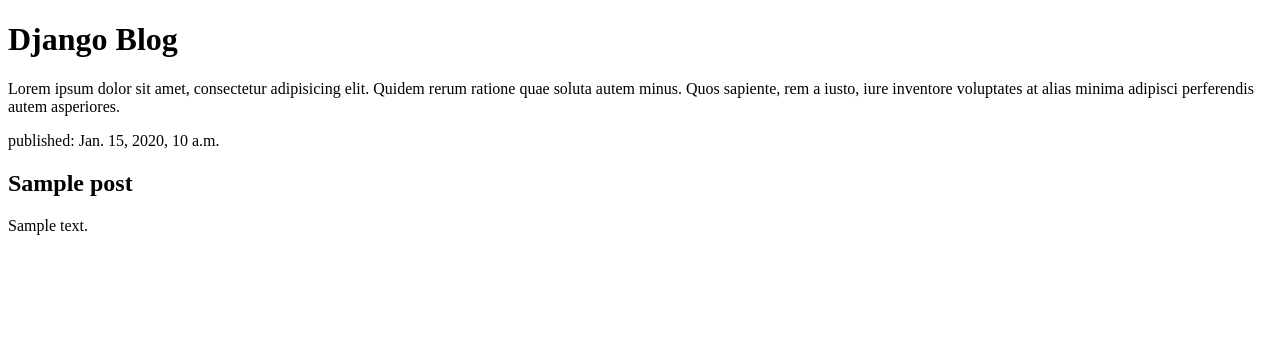
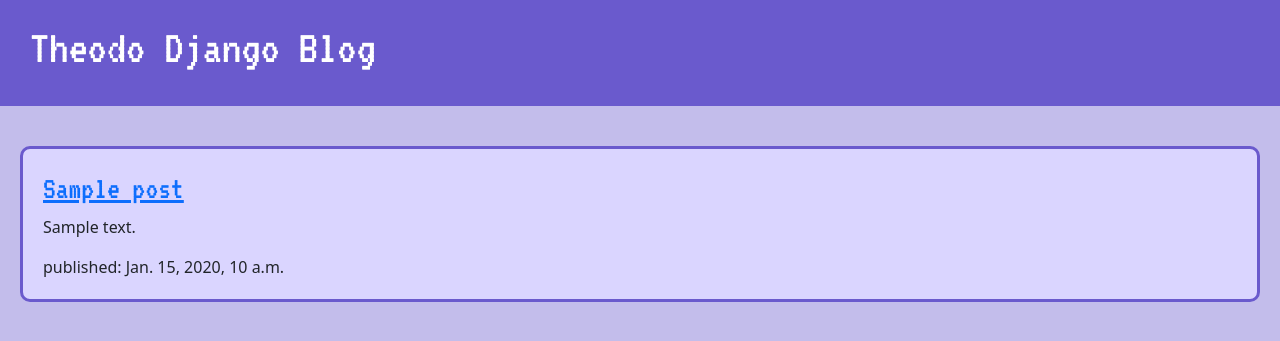
Before and after one commit to MichaelKim39/django-practice, a Django app: page / in a window 1280 px wide. Shown: the top 341 px of the page. Run offline with Django 3.2, Linux system fonts and the light colour scheme; tables that the repository leaves empty hold one stand-in row (values such as "Sample post").

Commit message:
Styled post_list, added post_detail, added templates

```diff
--- /dev/null
+++ b/blog/static/css/blog.css
@@ -0,0 +1,31 @@
+body {
+    background-color: rgba(105, 90, 205, 0.401);
+}
+
+.page-header {
+    background-color: slateblue;
+    margin-bottom: 40px;
+    padding: 20px 30px;
+}
+
+.page-header h1,
+.page-header h1 a,
+.page-header h1 a:visited,
+.page-header h1 a:active {
+    color: #ffffff;
+    font-size: 36pt;
+    text-decoration: none;
+    font-family: 'VT323';
+}
+
+.post {
+    padding: 20px;
+    border: 3px solid slateblue;
+    border-radius: 10px;
+    margin: 20px;
+    background-color: rgb(218, 213, 255);
+}
+
+.post h2 {
+    font-family: 'VT323'
+}
--- /dev/null
+++ b/blog/templates/blog/base.html
@@ -0,0 +1,30 @@
+{% load static %}
+<!DOCTYPE html>
+<html lang="en">
+
+<head>
+    <meta charset="UTF-8" />
+    <meta http-equiv="X-UA-Compatible" content="IE=edge" />
+    <meta name="viewport" content="width=device-width, initial-scale=1.0" />
+    <title>Document</title>
+    <link rel="stylesheet" href="https://cdn.jsdelivr.net/npm/bootstrap@5.1.3/dist/css/bootstrap.min.css" integrity="sha384-1BmE4kWBq78iYhFldvKuhfTAU6auU8tT94WrHftjDbrCEXSU1oBoqyl2QvZ6jIW3" crossorigin="anonymous">
+    <link rel="stylesheet" type="text/css" href="{% static 'css/blog.css' %}">
+    <link rel="preconnect" href="https://fonts.googleapis.com">
+    <link rel="preconnect" href="https://fonts.gstatic.com" crossorigin>
+    <link href="https://fonts.googleapis.com/css2?family=Press+Start+2P&family=VT323&display=swap" rel="stylesheet">
+</head>
+
+<body>
+    <header class="page-header">
+        <h1>
+            <a href="/">
+            Theodo Django Blog
+            </a>
+        </h1>
+    </header>
+
+    {% block content %}
+    {% endblock %}
+</body>
+
+</html>
--- a/blog/templates/blog/post_list.html
+++ b/blog/templates/blog/post_list.html
@@ -1,29 +1,13 @@
-<!DOCTYPE html>
-<html lang="en">
+{% extends 'blog/base.html' %}
 
-<head>
-    <meta charset="UTF-8" />
-    <meta http-equiv="X-UA-Compatible" content="IE=edge" />
-    <meta name="viewport" content="width=device-width, initial-scale=1.0" />
-    <title>Document</title>
-</head>
-
-<body>
-    <h1>Django Blog</h1>
-    <p>
-        Lorem ipsum dolor sit amet, consectetur adipisicing elit. Quidem
-        rerum ratione quae soluta autem minus. Quos sapiente, rem a iusto,
-        iure inventore voluptates at alias minima adipisci perferendis autem
-        asperiores.
-    </p>
-
-    {% for post in posts %}
-        <article>
-            <time>published: {{post.published_date}}</time>
-            <h2>{{post.title}}</h2>
-            <p>{{post.text | linebreaksbr }}</p>
-        </article>
-    {% endfor %}
-</body>
-
-</html>
+{% block content %}
+    <div class="post-container">
+        {% for post in posts %}
+            <article class="post">
+                <h2><a href="{% url 'post_detail' pk=post.pk %}">{{post.title}}</a></h2>
+                <p>{{post.text | linebreaksbr }}</p>
+                <time>published: {{post.published_date}}</time>
+            </article>
+        {% endfor %}
+    </div>
+{% endblock %}
--- a/blog/urls.py
+++ b/blog/urls.py
@@ -2,5 +2,6 @@
 from . import views
 
 urlpatterns = [
-    path('', views.post_list, name='post_list')
+    path('', views.post_list, name='post_list'),
+    path('post/<int:pk>/', views.post_detail, name='post_detail'),
 ]
--- a/blog/views.py
+++ b/blog/views.py
@@ -1,4 +1,4 @@
-from django.shortcuts import render
+from django.shortcuts import render, get_object_or_404
 from django.utils import timezone
 from .models import Post
 
@@ -7,3 +7,8 @@
     posts = Post.objects.filter(
         published_date__lte=timezone.now()).order_by('published_date')
     return render(request, 'blog/post_list.html', {'posts': posts})
+
+
+def post_detail(request, pk):
+    post = get_object_or_404(Post, pk=pk)
+    return render(request, 'blog/post_detail.html', {'post': post})
--- a/mysite/settings.py
+++ b/mysite/settings.py
@@ -23,7 +23,7 @@
 SECRET_KEY = 'django-insecure-+hc@=^wb*=&==+5#6z#a2#y2ljj9qx-sf+5pyb8)-*fms!02qj'
 
 # SECURITY WARNING: don't run with debug turned on in production!
-DEBUG = False
+DEBUG = True
 
 # Allow my IP and pythonanywhere for hosting
 ALLOWED_HOSTS = ['127.0.0.1', '.pythonanywhere.com']
```
Also changed, not shown: blog/templates/blog/post_detail.html (added, +15 -0 lines).
